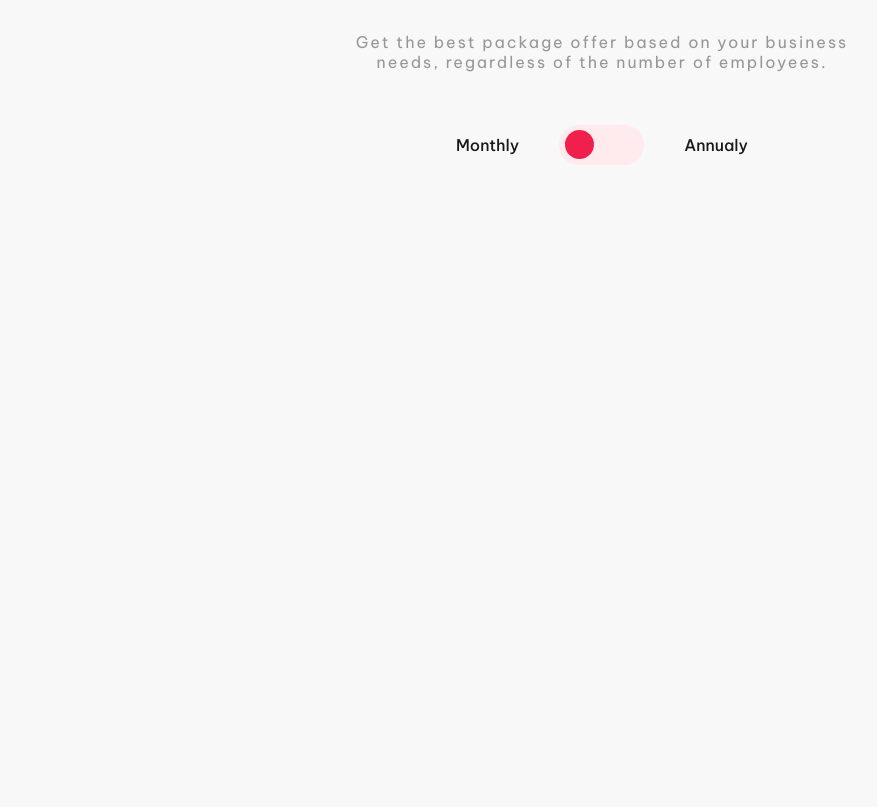
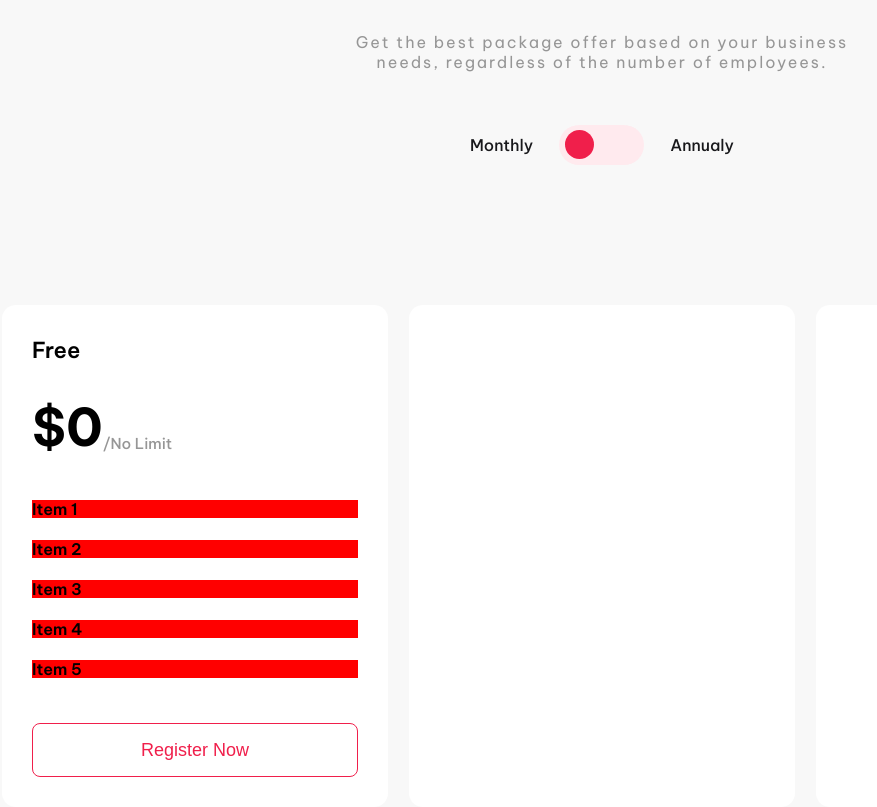
Before and after one commit to gustavoalvim41/kejoo, a React (Vite) app: page / in a window 1280 px wide. Shown: the part 2160-2967 px from the top of the page, without its empty margins (38-915 px from the left). Before the commit the page ends 2663 px from the top, so only its background shows below. Built offline with nearby package versions, Linux system fonts and the light colour scheme.

Commit message:
updating pricing component and styling

```diff
--- a/src/components/Switch/index.jsx
+++ b/src/components/Switch/index.jsx
@@ -5,9 +5,9 @@ const Switch = () => {
   return (
     <div className='switch-wrapper'>
       <p>Monthly</p>
-      <label class="switch">
+      <label className="switch">
         <input type="checkbox" />
-        <span class="slider round"></span>
+        <span className="slider round"></span>
       </label>
       <p>Annualy</p>
     </div>
--- a/src/components/Switch/styles.sass
+++ b/src/components/Switch/styles.sass
@@ -3,7 +3,7 @@
 .switch-wrapper
   display: flex
   align-items: center
-  gap: 4rem
+  gap: 2.6rem
 
   font-size: 1.6
   font-weight: 500
--- a/src/screens/Home/components/Pricing/index.jsx
+++ b/src/screens/Home/components/Pricing/index.jsx
@@ -13,6 +13,39 @@ const Pricing = () => {
 
       <Switch />
 
+      <div className='cards-pricing'>
+        <div className='card'>
+          <div className='card-info'>
+            <h3>Free</h3>
+            <div className='price'>
+              <h4>$0</h4>
+              <span>/No Limit</span>
+            </div>
+          </div>
+          <ul>
+            <li>
+              <p>Item 1</p>
+            </li>
+            <li>
+              <p>Item 2</p>
+            </li>
+            <li>
+              <p>Item 3</p>
+            </li>
+            <li>
+              <p>Item 4</p>
+            </li>
+            <li>
+              <p>Item 5</p>
+            </li>
+          </ul>
+          <button>
+            Register Now
+          </button>
+        </div>
+        <div className='card'></div>
+        <div className='card'></div>
+      </div>
 
     </section>
   )
--- a/src/screens/Home/components/Pricing/styles.sass
+++ b/src/screens/Home/components/Pricing/styles.sass
@@ -34,3 +34,88 @@
       text-align: center
 
       color: variables.$secondary
+
+  .cards-pricing
+    margin: 14rem 0 0 0
+
+    width: 100%
+
+    display: flex
+    justify-content: space-between
+    gap: 2.1rem
+
+    .card
+      width: 100%
+      min-width: 36rem
+
+      padding: 3rem
+
+      display: flex
+      flex-direction: column
+      gap: 4.5rem
+
+      border-radius: 1.4rem
+
+      background-color: variables.$white
+
+      .card-info
+        display: flex
+        flex-direction: column
+        gap: 3.4rem
+
+        h3
+          font-size: 2.2rem
+          font-weight: 600
+          line-height: 3rem
+
+        .price
+          display: flex
+          align-items: flex-end
+
+          h4
+            font-size: 5.2rem
+            font-weight: 700
+            line-height: 5.6rem
+
+          span
+            font-size: 1.5rem
+            font-weight: 500
+            line-height: 2.2rem
+
+            color: variables.$secondary
+
+      ul
+        display: flex
+        flex-direction: column
+        gap: 2.2rem
+
+        li
+          display: flex
+          align-items: center
+          gap: 3rem
+
+          font-size: 1.6rem
+          font-weight: 600
+          line-height: 1.8rem
+
+          background-color: red
+
+        .check-icon-wrapper
+          width: 1.875rem
+          height: 1.875rem
+
+          background-color: blue
+
+      button
+        width: 100%
+        height: 5.4rem
+
+        font-size: 1.8rem
+        font-weight: 500
+        line-height: 2.4rem
+
+        border-radius: .8rem
+        border: .1rem solid variables.$primary
+
+        color: variables.$primary
+        background-color: transparent
```
